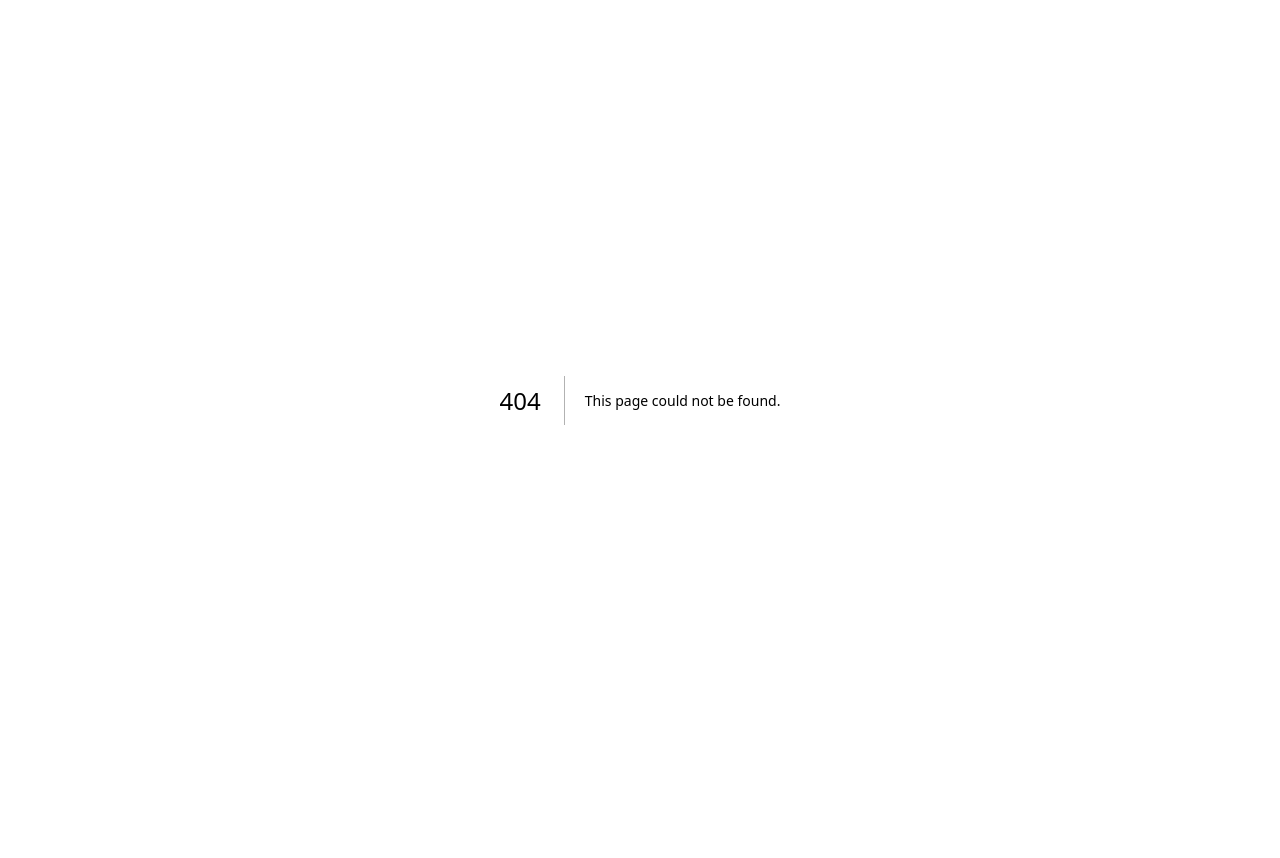
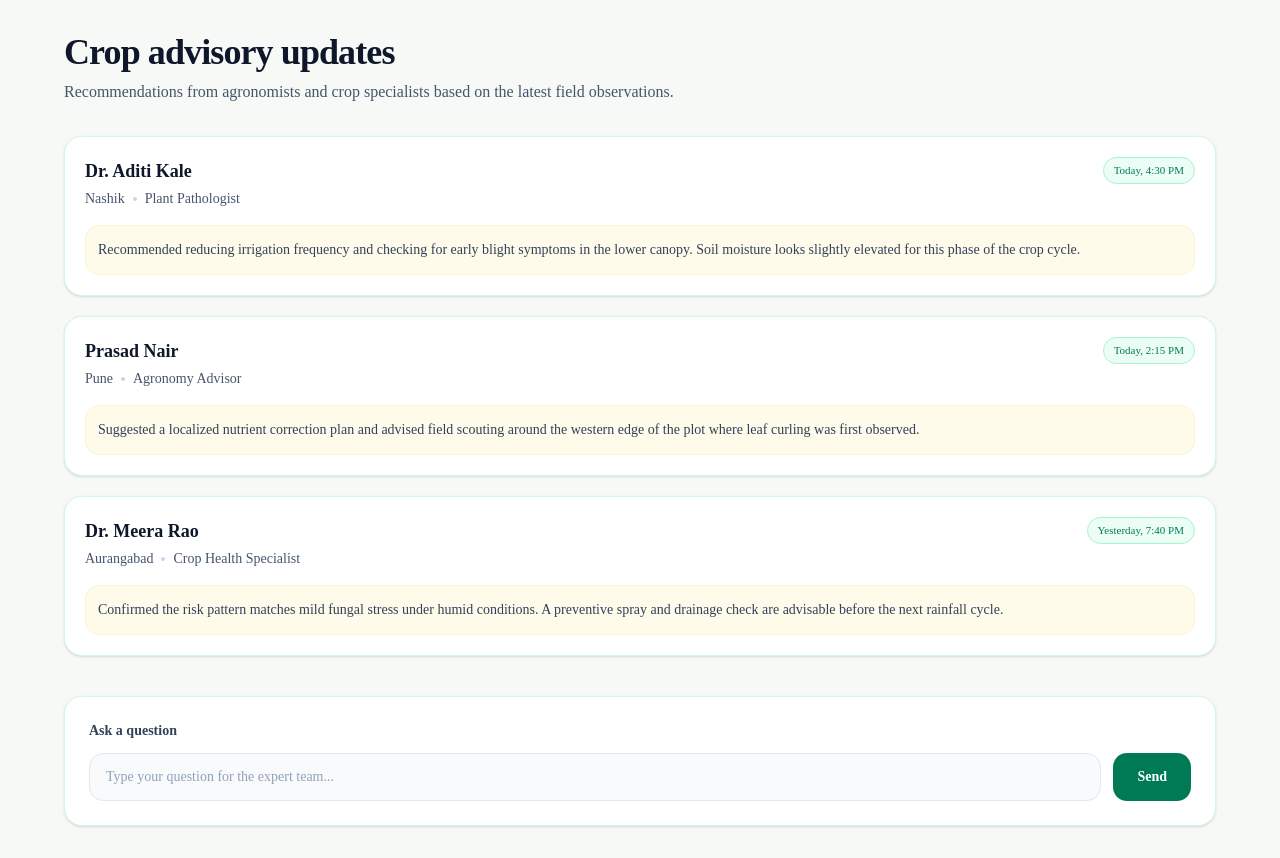
Before and after one commit to amrit-11022007/SIH26131-aura-farmer, a Next.js app in the folder farmer-frontend/: page /expert-response in a window 1280 px wide. Before the commit this address had no page. Before the commit the page ends 800 px from the top, so only its background shows below. Built offline with nearby package versions, Linux system fonts and the light colour scheme.

Commit message:
added expert page

```diff
--- /dev/null
+++ b/farmer-frontend/app/components/expert-response/ExpertCard.tsx
@@ -0,0 +1,38 @@
+type ExpertCardProps = {
+  name: string;
+  location: string;
+  position: string;
+  timing: string;
+  description: string;
+};
+
+export function ExpertCard({
+  name,
+  location,
+  position,
+  timing,
+  description,
+}: ExpertCardProps) {
+  return (
+    <div className="rounded-2xl border border-emerald-100 bg-white p-5 shadow-sm transition-all duration-200 hover:-translate-y-0.5 hover:shadow-md">
+      <div className="flex items-start justify-between gap-4">
+        <div>
+          <p className="text-lg font-semibold text-slate-900">{name}</p>
+          <div className="mt-1 flex flex-wrap items-center gap-2 text-sm text-slate-600">
+            <span>{location}</span>
+            <span className="h-1 w-1 rounded-full bg-slate-300" />
+            <span>{position}</span>
+          </div>
+        </div>
+
+        <span className="rounded-full border border-emerald-200 bg-emerald-50 px-2.5 py-1 text-[11px] font-medium text-emerald-700">
+          {timing}
+        </span>
+      </div>
+
+      <div className="mt-4 rounded-xl border border-amber-100 bg-amber-50 p-3 text-sm leading-6 text-slate-700">
+        {description}
+      </div>
+    </div>
+  );
+}
--- /dev/null
+++ b/farmer-frontend/app/data/expertResponse.ts
@@ -0,0 +1,42 @@
+export type ExpertResponseItem = {
+  id: string;
+  requestId: string;
+  name: string;
+  location: string;
+  position: string;
+  timing: string;
+  description: string;
+};
+
+export const expertResponses: ExpertResponseItem[] = [
+  {
+    id: "1",
+    requestId: "blight",
+    name: "Dr. Aditi Kale",
+    location: "Nashik",
+    position: "Plant Pathologist",
+    timing: "Today, 4:30 PM",
+    description:
+      "Recommended reducing irrigation frequency and checking for early blight symptoms in the lower canopy. Soil moisture looks slightly elevated for this phase of the crop cycle.",
+  },
+  {
+    id: "2",
+    requestId: "blight",
+    name: "Prasad Nair",
+    location: "Pune",
+    position: "Agronomy Advisor",
+    timing: "Today, 2:15 PM",
+    description:
+      "Suggested a localized nutrient correction plan and advised field scouting around the western edge of the plot where leaf curling was first observed.",
+  },
+  {
+    id: "3",
+    requestId: "red root",
+    name: "Dr. Meera Rao",
+    location: "Aurangabad",
+    position: "Crop Health Specialist",
+    timing: "Yesterday, 7:40 PM",
+    description:
+      "Confirmed the risk pattern matches mild fungal stress under humid conditions. A preventive spray and drainage check are advisable before the next rainfall cycle.",
+  },
+];
--- /dev/null
+++ b/farmer-frontend/app/expert-response/page.tsx
@@ -0,0 +1,56 @@
+import { ExpertCard } from "@/app/components/expert-response/ExpertCard";
+import { expertResponses } from "@/app/data/expertResponse";
+
+export default function ExpertResponsePage() {
+  return (
+    <main className="min-h-screen bg-[#f6f9f5] px-4 py-8 text-slate-900 md:px-8">
+      <div className="mx-auto max-w-6xl">
+        <div className="mb-8 text-center md:text-left">
+          <h1 className="text-3xl font-bold tracking-tight text-slate-900 md:text-4xl">
+            Crop advisory updates
+          </h1>
+          <p className="mt-2 max-w-2xl text-sm text-slate-600 md:text-base">
+            Recommendations from agronomists and crop specialists based on the
+            latest field observations.
+          </p>
+        </div>
+
+        <div className="grid gap-5">
+          {expertResponses.map((expert) => (
+            <ExpertCard
+              key={expert.id}
+              name={expert.name}
+              location={expert.location}
+              position={expert.position}
+              timing={expert.timing}
+              description={expert.description}
+            />
+          ))}
+        </div>
+
+        <div className="mt-10 rounded-2xl border border-emerald-100 bg-white p-5 shadow-sm md:p-6">
+          <label
+            htmlFor="question"
+            className="mb-3 block text-sm font-semibold text-slate-700"
+          >
+            Ask a question
+          </label>
+          <div className="flex flex-col gap-3 md:flex-row">
+            <input
+              id="question"
+              type="text"
+              placeholder="Type your question for the expert team..."
+              className="h-12 flex-1 rounded-xl border border-slate-200 bg-slate-50 px-4 text-sm text-slate-800 placeholder:text-slate-400 focus:border-emerald-500 focus:outline-none focus:ring-2 focus:ring-emerald-100"
+            />
+            <button
+              type="button"
+              className="h-12 rounded-xl bg-emerald-700 px-6 text-sm font-semibold text-white transition hover:bg-emerald-800"
+            >
+              Send
+            </button>
+          </div>
+        </div>
+      </div>
+    </main>
+  );
+}
```
